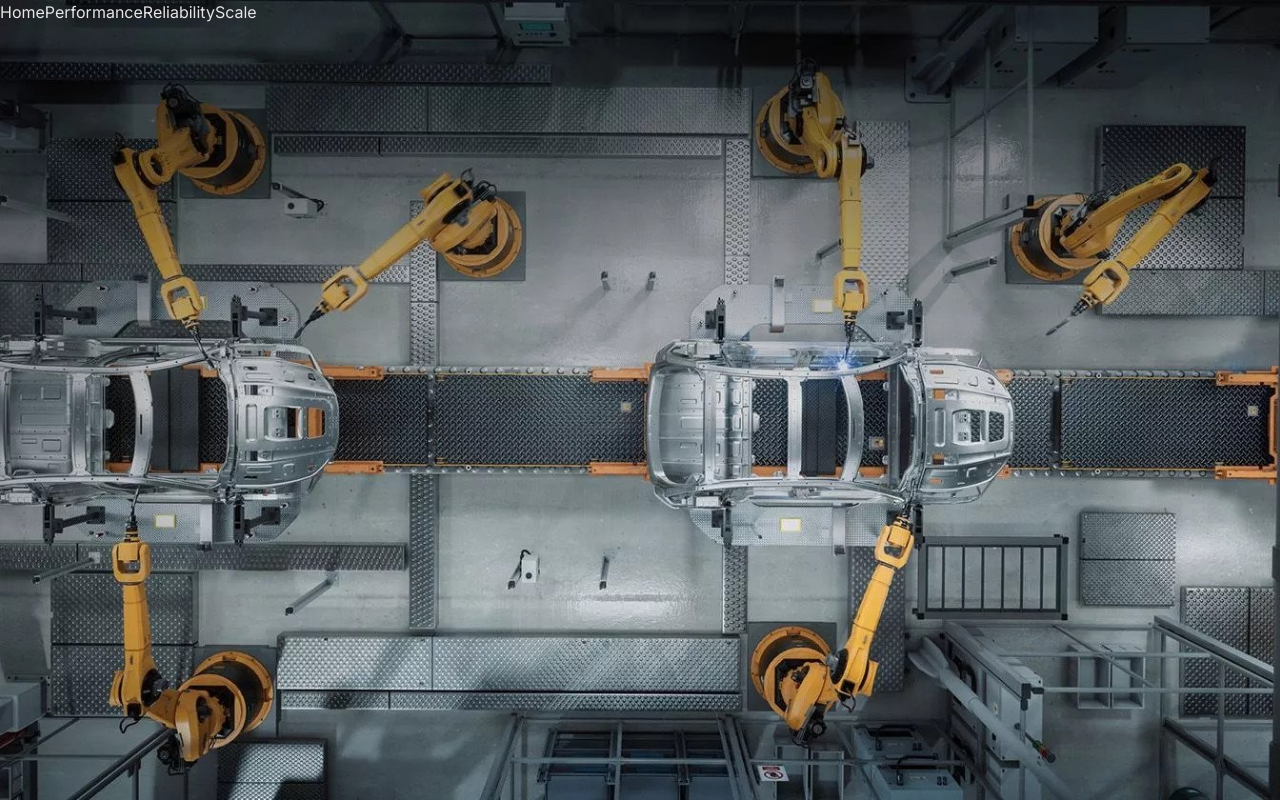
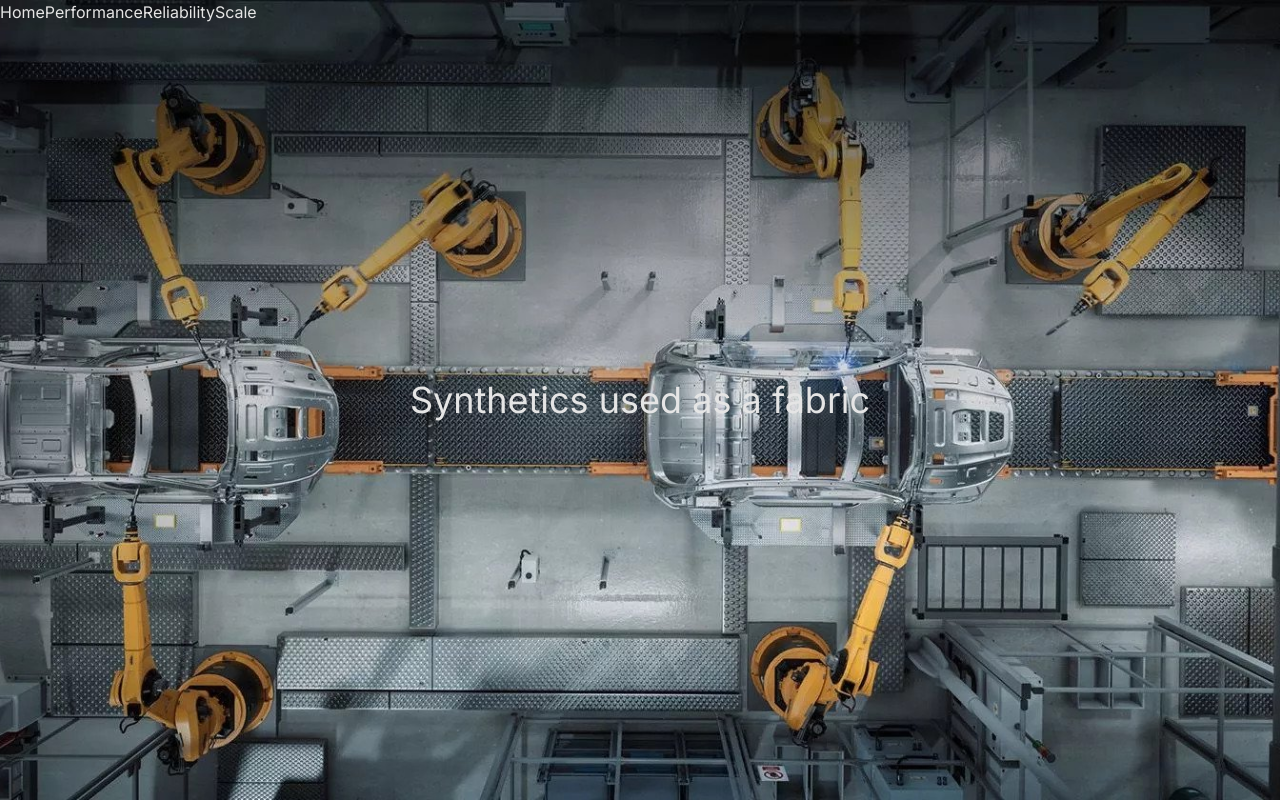
Before and after one commit to SmackSmash/grider-nextjs, a Next.js app: page / in a window 1280 px wide. Built offline with nearby package versions, Linux system fonts and the light colour scheme.

Commit message:
Improved the hero component

```diff
--- a/src/app/page.tsx
+++ b/src/app/page.tsx
@@ -4,7 +4,9 @@ import HomeImg from '/public/images/home.jpg';
 export default function Home() {
   return (
     <main>
-      <Hero imgSrc={HomeImg} imgAlt='Car factory'></Hero>
+      <Hero imgSrc={HomeImg} imgAlt='Car factory'>
+        <h1 className='text-4xl'>Synthetics used as a fabric</h1>
+      </Hero>
     </main>
   );
 }
--- a/src/components/Hero.tsx
+++ b/src/components/Hero.tsx
@@ -9,9 +9,9 @@ type HeroProps = PropsWithChildren<{
 
 export default function Hero({ imgSrc, imgAlt, children }: HeroProps) {
   return (
-    <section className='absolute -z-10 inset-0'>
-      <Image className='object-cover' src={imgSrc} alt={imgAlt} fill />
-      <h1>{children}</h1>
+    <section className='absolute inset-0 flex items-center justify-center'>
+      <Image className='object-cover -z-10' src={imgSrc} alt={imgAlt} fill />
+      {children}
     </section>
   );
 }
```
